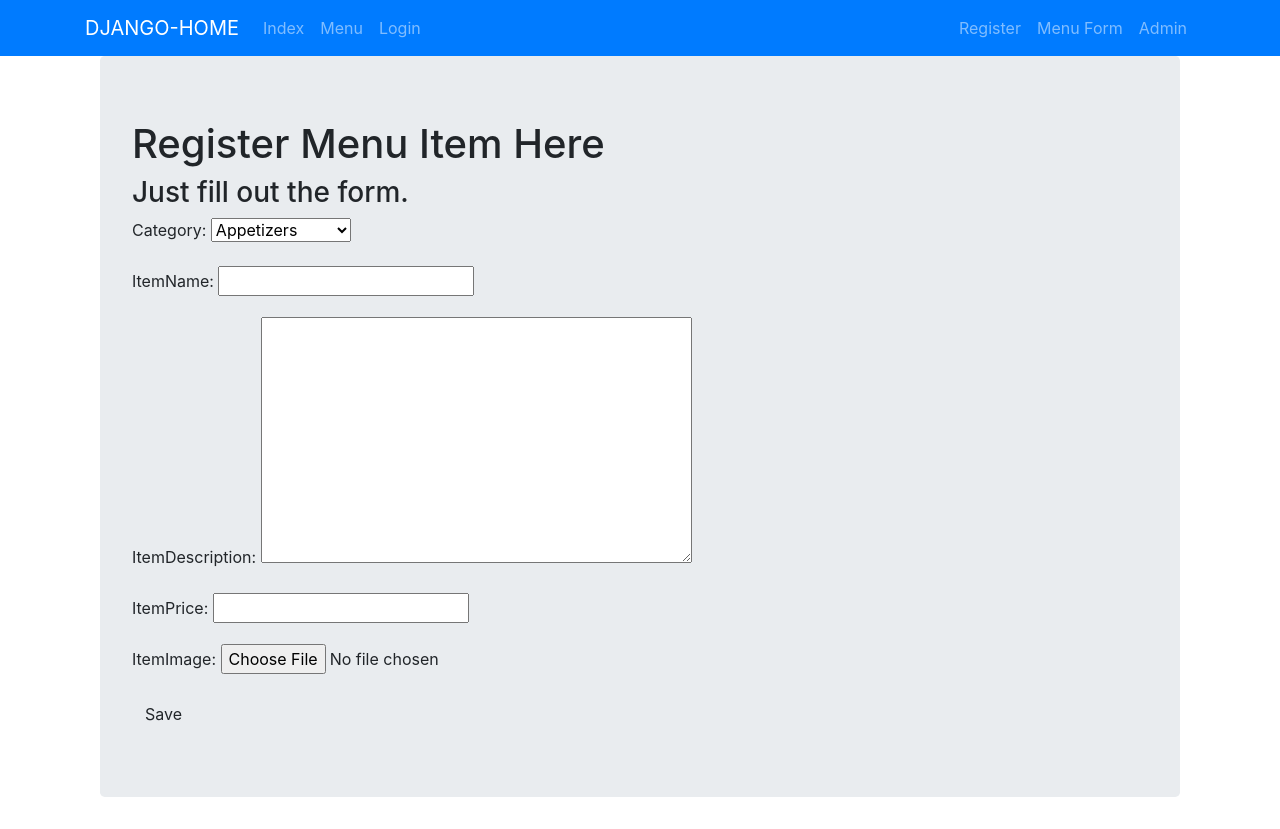
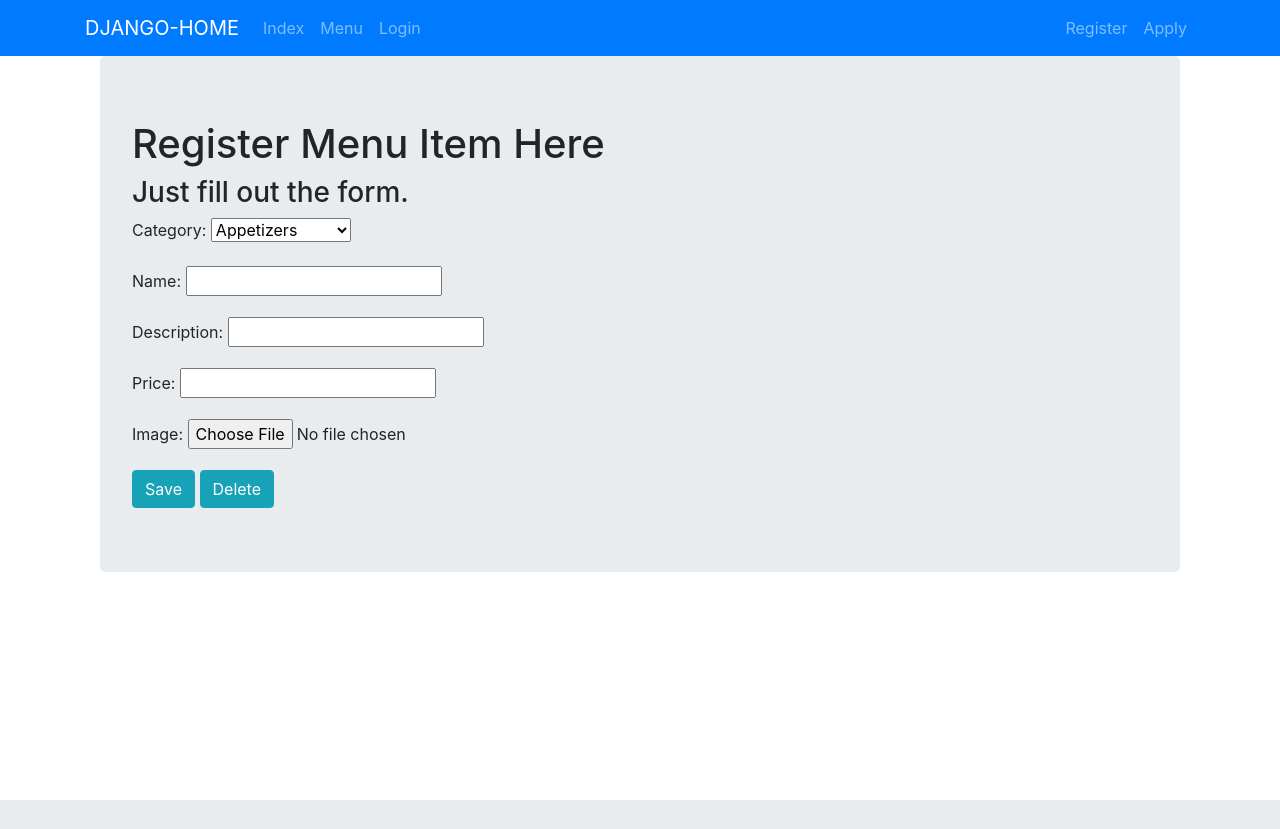
Before and after one commit to jmuratov98/CSC322-Project, a Django app: page /menu/register_menuitem/ in a window 1280 px wide. After the commit the page ends 800 px from the top, so only its background shows below. Run offline with Django 3.2, Linux system fonts and the light colour scheme; some libraries are stand-ins or nearby versions.

Commit message:
Added Chef/Delivery applications, and ability to update/remove an item from the menu

```diff
--- a/cuisino/restaurant/forms.py
+++ b/cuisino/restaurant/forms.py
@@ -3,7 +3,12 @@ from django.contrib.auth.models import AbstractUser
 from restaurant.models import MenuItems
 
 class MenuForm(forms.ModelForm):
+    category = forms.ChoiceField(choices=MenuItems.MENU_CATEGORY_CHOICES, required=True, label='Category')
+    itemName = forms.CharField(max_length=50, min_length=3, required=True, label='Name')
+    itemDescription = forms.CharField(widget=forms.TextInput, label='Description')
+    itemPrice = forms.DecimalField(max_value=1000.00, label='Price')
+    itemImage = forms.ImageField(label='Image',required=False)
 
     class Meta():
         model = MenuItems
-        fields = ('category','itemName','itemDescription','itemPrice','itemImage',)
+        fields = ('category','itemName','itemDescription','itemPrice','itemImage')
--- a/cuisino/restaurant/models.py
+++ b/cuisino/restaurant/models.py
@@ -36,6 +36,15 @@ class MenuItems(models.Model):
     def __str__(self):
         return f'{self.itemName}'
 
+    def __iter__(self):
+        yield 'category', self.category
+        yield 'itemName', self.itemName
+        yield 'itemDescription', self.itemDescription
+        yield 'itemPrice', self.itemPrice
+        yield 'itemReviews', self.itemReviews
+        yield 'itemImage', self.itemImage
+
+
     def save(self, *args, **kwargs):
         super().save()
 
--- a/cuisino/restaurant/urls.py
+++ b/cuisino/restaurant/urls.py
@@ -1,4 +1,4 @@
-from django.urls import path
+from django.urls import path, re_path
 from django.conf.urls import url
 import restaurant.views as views
 
@@ -7,9 +7,8 @@ app_name = 'restaurant'
 
 urlpatterns=[
     path('', views.index),
-    # path('/menu/add/', views.add),
-    # path('/menu/edit/', views.edit),
-    # path('/menu/remove/', views.remove),
-    url(r'^menu/$',views.menu.as_view(),name='menu'),
-    url(r'^register_menuitem/$',views.register_menuitem,name='register_menuitem'),
+    path('<int:id>/', views.menuitem, name="menuitem"),
+    path('<int:id>/delete/', views.delete, name="delete"),
+    path('menu/', views.menu.as_view(), name='menu'),
+    path('register_menuitem/', views.register_menuitem, name='register_menuitem'),
 ]
--- a/cuisino/restaurant/views.py
+++ b/cuisino/restaurant/views.py
@@ -1,4 +1,4 @@
-from django.shortcuts import render
+from django.shortcuts import render, redirect
 from restaurant.models import MenuItems
 from restaurant.forms import MenuForm
 from django.urls import reverse
@@ -52,9 +52,33 @@ def register_menuitem(request):
 
     # This is the render and context dictionary to feed
     # back to the registration.html file page.
-    return render(request,'restaurant/menuAddition.html',
+    return render(request,'restaurant/item.html',
                           {'menu_form':menu_form,
-                           'registered_menuitem':registered_menuitem})
+                           'registered_menuitem':registered_menuitem,
+                           'edit': False})
+
+def menuitem(request, id):
+    item = MenuItems.objects.get(itemID=id)
+
+    registered_menuitem = False
+
+    if request.method == 'POST':
+        form = MenuForm(data=request.POST)
+        if form.is_valid():
+            menuitem = form.save()
+            menuitem.save()
+            registered_menuitem = True
+    elif request.method == 'GET':
+        form = MenuForm(initial=item)
+
+    return render(request, 'restaurant/item.html', { 'menu_form': form, 'registered_menuitem': registered_menuitem, 'id': id, 'edit': True })
+
+def delete(request, id):
+    item = MenuItems.objects.get(itemID=id)
+    if request.method == 'POST':
+        item.delete()
+        return redirect('home')
+    return render(request, 'restaurant/delete.html')
 
 # """
 #     This function links to Menu
--- a/cuisino/templates/restaurant/menuAddition.html
+++ b/cuisino/templates/restaurant/item.html
@@ -13,7 +13,8 @@
         <form method="POST" class="menuitem-form">
         {% csrf_token %}
         {{menu_form.as_p}}
-        <button type="submit" class="save btn btn-default">Save</button>
+        <button type="submit" class="save btn btn-info">Save</button>
+        <a href="http://localhost:8000/menu/{{id}}/delete/" class="save btn btn-info">Delete</a>
         </form>
 
         <script>var editor = new MediumEditor('.editable');</script>
--- a/cuisino/templates/users/base.html
+++ b/cuisino/templates/users/base.html
@@ -12,23 +12,29 @@
         <nav class="navbar navbar-expand-lg navbar-dark bg-primary">
             <div class="container">
                 <ul class="navbar-nav">
-                    <li class "nav-item"> <a class="navbar-brand" href="{%url 'home'%}">DJANGO-HOME</a></li>
-                    <li class "nav-item"> <a class="nav-link" href="{%url 'users:index'%}">Index</a></li>
-                    <li class "nav-item"> <a class="nav-link" href="{%url 'restaurant:menu'%}">Menu</a></li>
+                    <li class="nav-item"> <a class="navbar-brand" href="{%url 'home'%}">DJANGO-HOME</a></li>
+                    <li class="nav-item"> <a class="nav-link" href="{%url 'users:index'%}">Index</a></li>
+                    <li class="nav-item"> <a class="nav-link" href="{%url 'restaurant:menu'%}">Menu</a></li>
 
                     {% if user.is_authenticated %}
-                        <li class "nav-item"><a class="nav-link" href="{% url 'logout' %}">Logout</a></li>
+                        <li class="nav-item"><a class="nav-link" href="{% url 'logout' %}">Logout</a></li>
                     {% else %}
-                        <li class "nav-item"><a class="nav-link" href="{% url 'users:user_login' %}">Login</a></li>
+                        <li class="nav-item"><a class="nav-link" href="{% url 'users:user_login' %}">Login</a></li>
                     {% endif %}
 
                 </ul>
                 <ul class="navbar-nav justify-content-end">
-                    <li class "nav-item"> <a class="nav-link" href="{%url 'users:register'%}">Register</a></li>
-                    <!-- {% if user.ROLE_CHOICES == Chef %} -->
-                    <li class "nav-item"> <a class="nav-link" href="{%url 'restaurant:register_menuitem'%}">Menu Form</a></li>
-                    <!-- {% endif %} -->
-                    <li class "nav-item"> <a class="nav-link" href="{%url 'admin:index'%}">Admin</a></li>
+                    {% if user.is_authenticated %}
+                        {% if user.role == user.CHEF or user.role == user.ADMIN %}
+                            <li class="nav-item"> <a class="nav-link" href="{%url 'restaurant:register_menuitem'%}">Menu Form</a></li>
+                        {% endif %}
+                        {% if  user.role == user.ADMIN %}
+                            <li class="nav-item"> <a class="nav-link" href="{%url 'admin:index'%}">Admin</a></li>
+                        {% endif %}
+                    {% else %}
+                        <li class="nav-item"> <a class="nav-link" href="{%url 'users:register'%}">Register</a></li>
+                        <li class="nav-item"> <a class="nav-link" href="{%url 'users:apply'%}">Apply</a></li>
+                    {% endif %}
                 </ul>
             </div>
         </nav>
--- a/cuisino/users/models.py
+++ b/cuisino/users/models.py
@@ -32,7 +32,7 @@ class Employees(Users):
         verbose_name = 'employee'
         verbose_name_plural = 'employees'
 
-    salary = models.DecimalField(max_digits=5, decimal_places=2)
+    salary = models.DecimalField(max_digits=5, decimal_places=2, default=15.00)
     demoted = models.BooleanField(default=False)
 
 class Customers(Users):
--- a/cuisino/users/urls.py
+++ b/cuisino/users/urls.py
@@ -6,6 +6,7 @@ app_name = 'users'
 
 urlpatterns=[
     url(r'^register/$',views.register,name='register'),
+    url(r'^apply/$',views.apply,name='apply'),
     url(r'^index/$',views.index,name='index'),
 
     url(r'^user_login/$',views.user_login,name='user_login'),
```
Also changed, not shown: cuisino/templates/restaurant/delete.html (added, +15 -0 lines), cuisino/templates/users/apply.html (added, +26 -0 lines), cuisino/users/forms.py (+10 -1 lines), cuisino/users/views.py (+19 -1 lines), cuisino/db.sqlite3.
